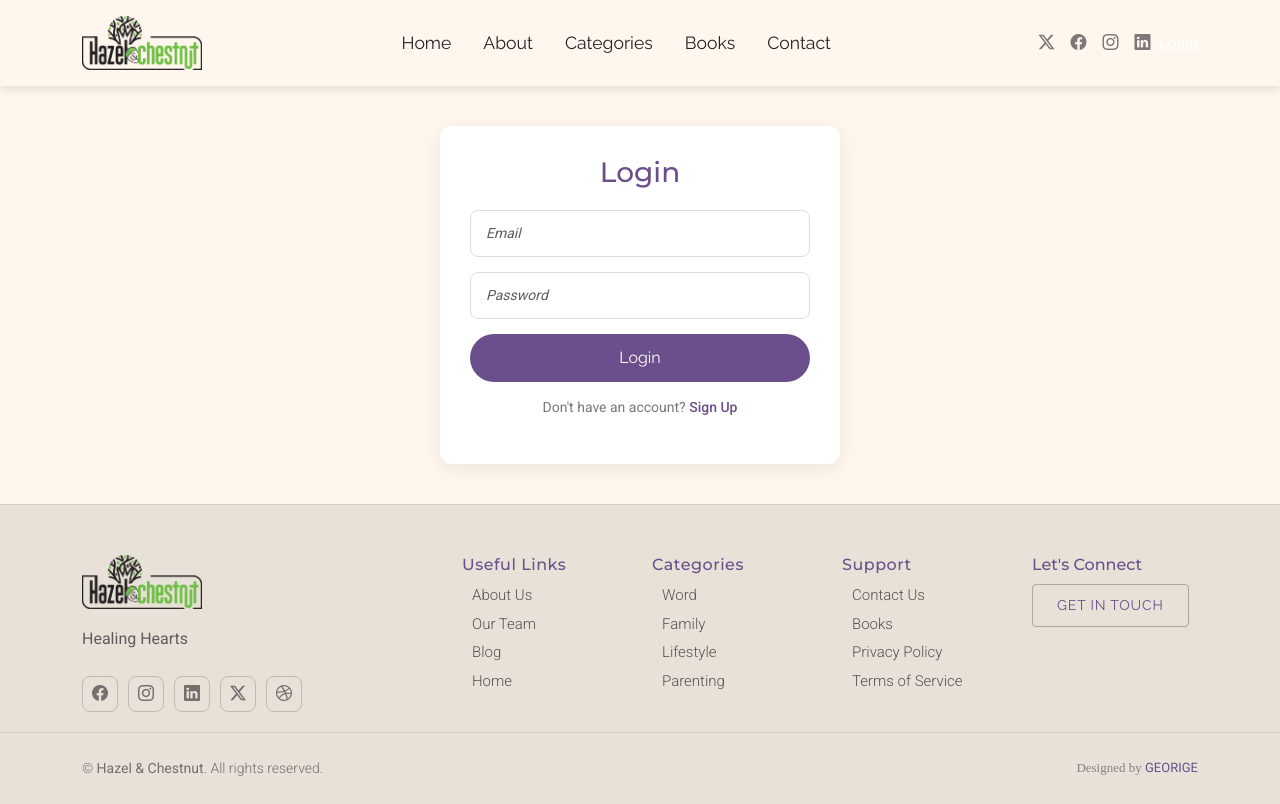
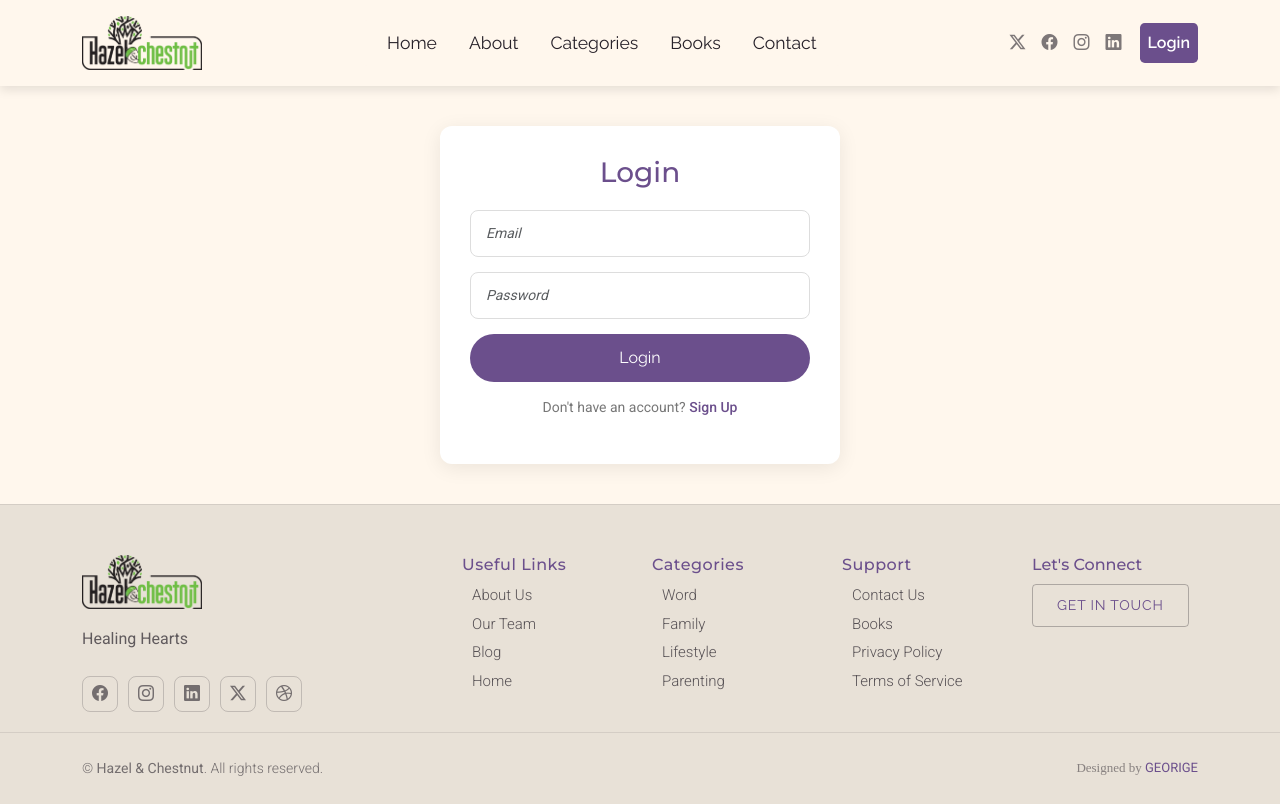
Before and after one commit to Xlr8th/Hazel-Chestnut, a Next.js app: page /SignUp in a window 1280 px wide. Built offline with nearby package versions, Linux system fonts and the light colour scheme; no server answers.

Commit message:
loginUIfixed

```diff
--- a/app/Components/Auth/auth.tsx
+++ b/app/Components/Auth/auth.tsx
@@ -1,10 +1,11 @@
 "use client";
-
+import { useRouter } from "next/navigation";
 import React, { useState, useEffect } from "react";
 import { supabase } from "@/lib/supabaseClient";
 import "./auth.css";
 
 const Auth: React.FC = () => {
+  const router = useRouter();
   const [isLogin, setIsLogin] = useState(true); // toggle between login & signup
   const [email, setEmail] = useState("");
   const [password, setPassword] = useState("");
@@ -17,18 +18,24 @@ const Auth: React.FC = () => {
     const getUser = async () => {
       const { data: { session } } = await supabase.auth.getSession();
       setUser(session?.user || null);
+      if (session?.user) {
+        router.push('/')
+      }
     };
 
     getUser();
 
     const { data: listener } = supabase.auth.onAuthStateChange((_event, session) => {
       setUser(session?.user || null);
+      if (session?.user) {
+        router.push('/')
+      }
     });
 
     return () => {
       listener.subscription.unsubscribe();
     };
-  }, []);
+  }, [router]);
 
   // ✅ Login existing user
   const handleLogin = async () => {
@@ -40,8 +47,14 @@ const Auth: React.FC = () => {
       password,
     });
 
-    if (error) alert(error.message);
     setLoading(false);
+
+    if (error) {
+      alert(error.message);
+    } else {
+      router.push('/');
+    }
+
   };
 
   // ✅ Signup new user
@@ -49,7 +62,7 @@ const Auth: React.FC = () => {
     if (!email || !password || !name) return alert("Please fill all fields");
     setLoading(true);
 
-    const { data, error } = await supabase.auth.signUp({
+    const { error } = await supabase.auth.signUp({
       email,
       password,
       options: { data: { full_name: name } },
--- a/app/Components/AuthLink/AuthLink.css
+++ b/app/Components/AuthLink/AuthLink.css
@@ -1,19 +1,50 @@
 .auth-link {
   display: flex;
-  align-items: center;
+  flex-direction: column;
+  align-items: flex-start;
   gap: 10px;
   margin-left: 15px;
 }
 
 .auth-link span {
-  font-weight: 500;
-  font-size: 14px;
+  font-size: 0.8rem;
 }
 
-.auth-link .btn-link {
-  border: none;
-  background: transparent;
-  color: var(--accent-color, #0d6efd);
+.btn-link {
+  border-radius: 0.3rem;
+  background: var(--accent-color);
+  color: var(--contrast-color);
   cursor: pointer;
-  font-weight: 500;
+  font-weight: 600;
+  text-decoration: none;
+  padding: 8px;
+
 }
+
+.btn-link:hover {
+  color: var(--contrast-color);
+  background: color-mix(in srgb, var(--accent-color), transparent 40%);;
+}
+
+/* Hide desktop auth by default (mobile/tablet) */
+.auth-desktop {
+  display: none;
+}
+
+/* Mobile auth styling inside menu */
+.mobile-auth {
+  display: block;
+}
+
+/* Desktop view */
+@media screen and (min-width: 992px) {
+  .auth-desktop {
+    display: flex;
+    align-items: flex-start;
+    margin: 0;
+  }
+
+  .mobile-auth {
+    display: none;
+  }
+}
--- a/app/blog/[category]/[slug]/components/Comments.css
+++ b/app/Components/Comments/Comments.css
@@ -1,6 +1,3 @@
-/*--------------------------------------------------------------
-# Blog Comments Section
---------------------------------------------------------------*/
 .blog-comments {
   max-width: 900px;
   margin: 80px auto 0 auto;
--- a/app/Components/Footer/Footer.tsx
+++ b/app/Components/Footer/Footer.tsx
@@ -16,7 +16,7 @@ const Footer = ({tagline}: FooterProps) => {
                 <div className="col-lg-4">
                 <div className="footer-brand">
                     <Link href="#" className="logo d-flex align-items-center mb-3">
-                    <img className='logo' src="Logo.svg" alt="Logo" />
+                    <img className='logo' src="/Logo.svg" alt="Logo" />
                     </Link>
                     <p className="tagline">{tagline}</p>
 
--- a/app/blog/[category]/[slug]/page.tsx
+++ b/app/blog/[category]/[slug]/page.tsx
@@ -1,7 +1,7 @@
 import { blogPosts } from "@/lib/blogPosts";
 import { notFound } from "next/navigation";
-import BlogContent from "./components/BlogContent";
-import Comments from "./components/Comments";
+import BlogContent from "../../../Components/BlogContent/BlogContent";
+import Comments from "../../../Components/Comments/Comments";
 
 interface PageProps {
   params: Promise<{
--- a/app/globals.css
+++ b/app/globals.css
@@ -15,7 +15,7 @@ h1, h2, h3, h4, h5, h6 {
   font-family: var(--font-montserrat), serif;
 }
 
-.nav-item, .btn, .btn-submit {
+.nav-item, .btn, .btn-submit, .btn-link {
   font-family: var(--font-raleway), sans-serif;
 }
 
@@ -27,13 +27,13 @@ span, a, p, label, li {
 input::placeholder {
   font-family: var(--font-roboto), sans-serif;
   font-style: italic;
-  color: #888;
+  color: var(--color-text-secondary);
 }
 
 /* For textarea */
 textarea::placeholder {
   font-family: var(--font-roboto), sans-serif;
-  color: #555;
+  color: var(--color-text-secondary);
 }
 
 
@@ -45,7 +45,7 @@ textarea::placeholder {
   --accent-color: #6B4F8C; /* Accent color that represents your brand on the website. It's used for buttons, links, and other elements that need to stand out */
   --surface-color: #FFF7ED; /* The surface color is used as a background of boxed elements within sections, such as cards, icon boxes, or other elements that require a visual separation from the global background. */
   --contrast-color: #FFFF; /* Contrast color for text, ensuring readability against backgrounds of accent, heading, or default colors. */
-  --color-text-secondary: #4B4B4B; /* Secondary Text */
+  --color-text-secondary: #555; /* Secondary Text */
   --bg-shadow: 0 4px 18px rgba(0, 0, 0, 0.4);
 }
 
@@ -95,6 +95,7 @@ img.logo {
 .header .header-social-links {
   padding-right: 15px;
   margin-left: 0;
+  margin-right: 10px;
 }
 
 .header .header-social-links .link {
--- a/app/layout.tsx
+++ b/app/layout.tsx
@@ -49,6 +49,9 @@ const RootLayout = ({ children }: {children: ReactNode}) => {
                   <Link href="#" className="facebook link"><i className="bi bi-facebook"></i></Link>
                   <Link href="#" className="instagram link"><i className="bi bi-instagram"></i></Link>
                   <Link href="#" className="linkedin link"><i className="bi bi-linkedin"></i></Link>
+                </div>
+
+                <div className='auth-desktop order-md-3'>
                   <AuthLink />
                 </div>
 
@@ -65,8 +68,10 @@ const RootLayout = ({ children }: {children: ReactNode}) => {
                     <li><Link className='nav-item' href='#About'>About</Link></li>
                     <li><Link className='nav-item' href='/blog'>Categories</Link></li>
                     <li><Link className='nav-item' href='#Novel'>Books</Link></li>
-
                     <li><Link className='nav-item' href='#contact'>Contact</Link></li>
+                    <li className='mobile-auth'>
+                      <AuthLink/>
+                    </li>
                   </ul>
                 </nav>
 
```
Also changed, not shown: app/Components/BlogContent/BlogContent.css (renamed from app/blog/[category]/[slug]/components/BlogContent.css), app/Components/BlogContent/BlogContent.tsx (renamed from app/blog/[category]/[slug]/components/BlogContent.tsx), app/Components/Comments/Comments.tsx (renamed from app/blog/[category]/[slug]/components/Comments.tsx).
